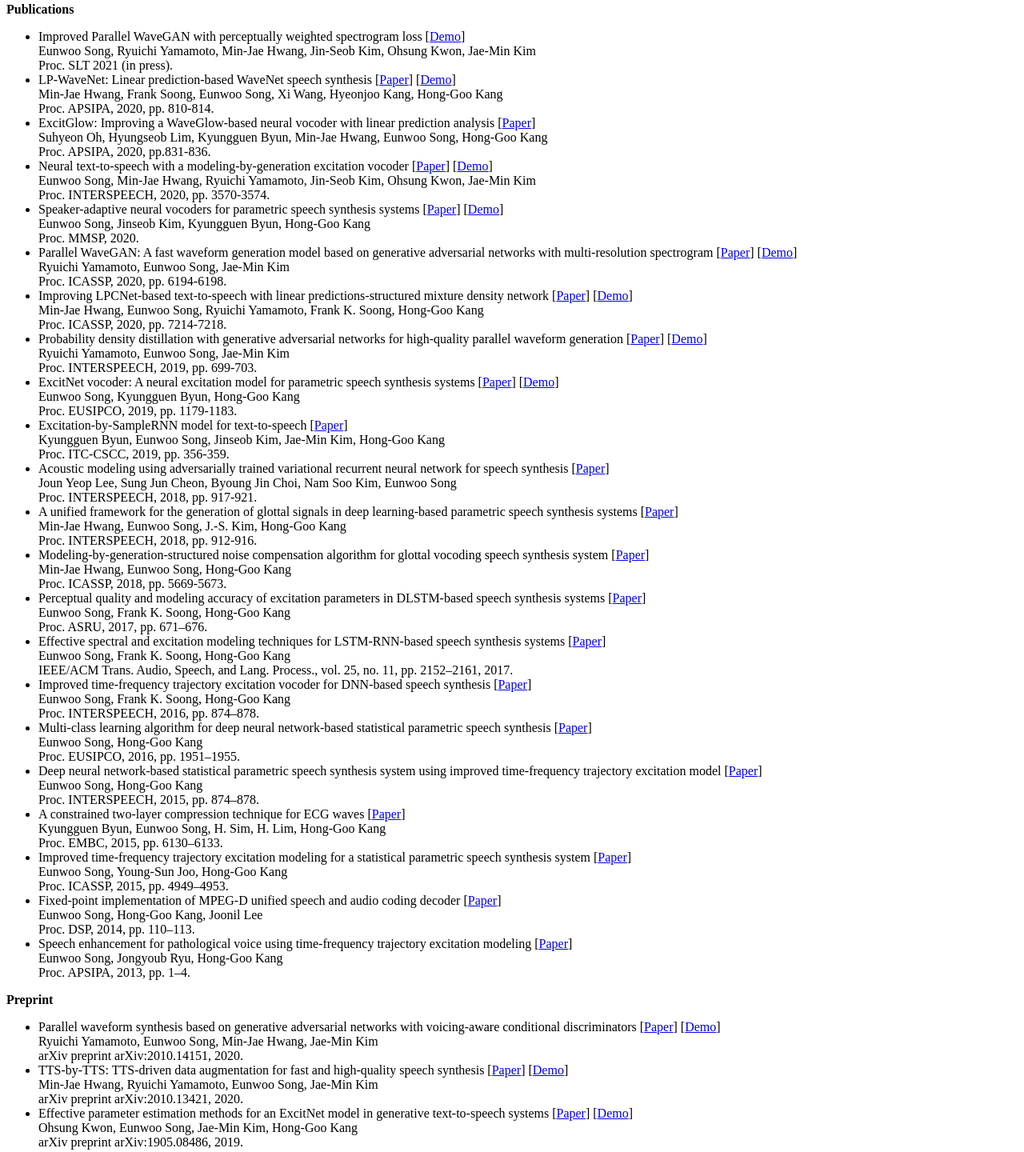
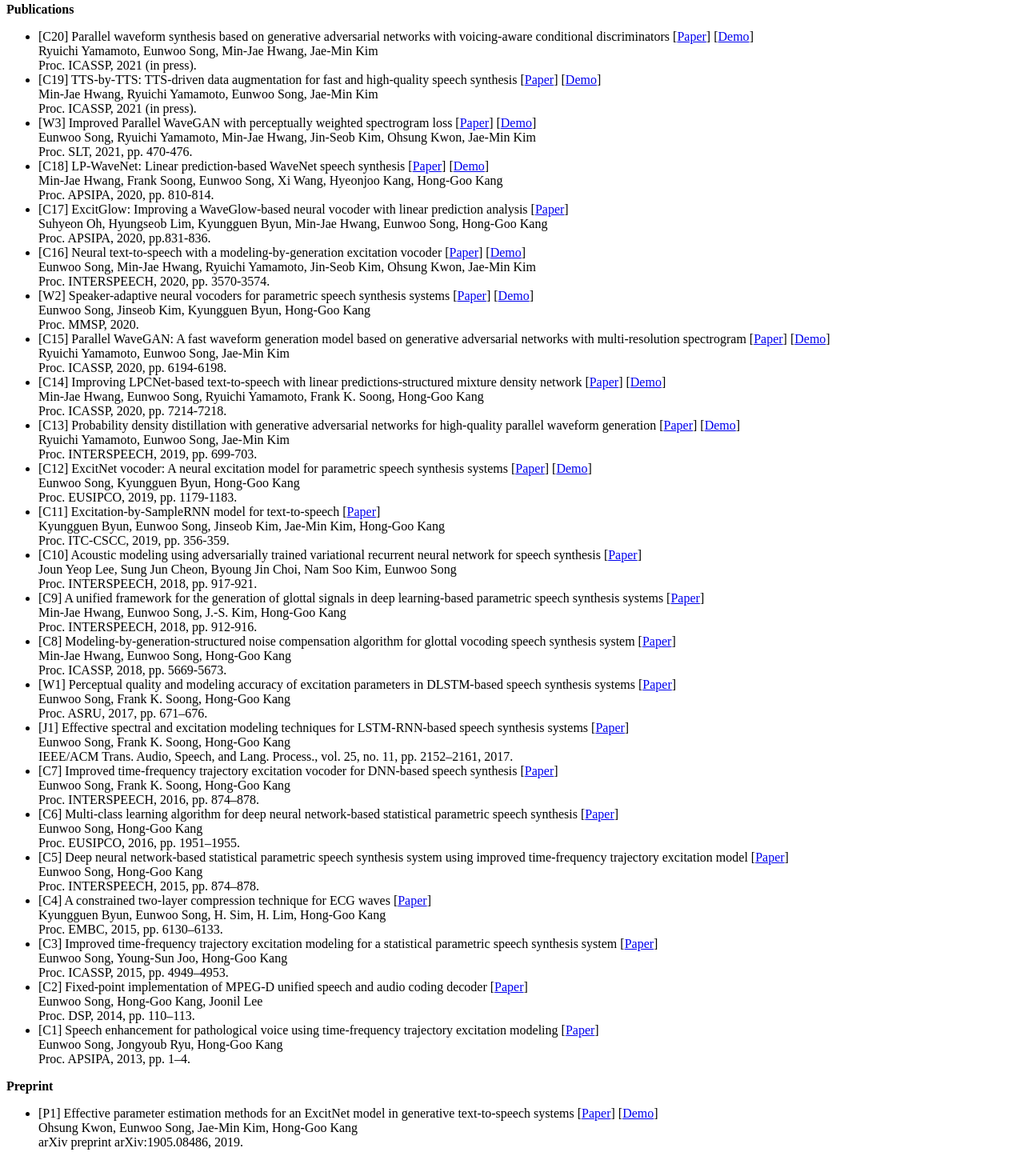
Before and after one commit to sewplay/cv, a plain HTML site: page index.html in a window 1280 px wide. Shown: the part 1012-2452 px from the top of the page at 80% size. Drawn offline with Linux system fonts and the light colour scheme.

Commit message:
05Apr2021

```diff
--- a/index.html
+++ b/index.html
@@ -105,98 +105,109 @@ I received the combined M.S. and Ph.D. degree in electrical and electronic engin
 <b>Publications</b>
 <br>
 <ul>
-  <li>Improved Parallel WaveGAN with perceptually weighted spectrogram loss
+  <li>[C20] Parallel waveform synthesis based on generative adversarial networks with voicing-aware conditional discriminators
+  [<a href=https://arxiv.org/abs/2010.14151/>Paper</a>]
+  [<a href=https://r9y9.github.io/demos/projects/icassp2021/>Demo</a>]
+  <br>Ryuichi Yamamoto, Eunwoo Song, Min-Jae Hwang, Jae-Min Kim
+  <br>Proc. ICASSP, 2021 (in press).</li>
+  <li>[C19] TTS-by-TTS: TTS-driven data augmentation for fast and high-quality speech synthesis
+  [<a href=https://arxiv.org/abs/2010.13421/>Paper</a>]
+  [<a href=https://min-jae.github.io/icassp2021/>Demo</a>]
+  <br>Min-Jae Hwang, Ryuichi Yamamoto, Eunwoo Song, Jae-Min Kim
+  <br>Proc. ICASSP, 2021 (in press).</li>
+  <li>[W3] Improved Parallel WaveGAN with perceptually weighted spectrogram loss
+  [<a href=papers/2021/slt_0000470.pdf>Paper</a>]
   [<a href=https://sewplay.github.io/demos/wavegan-pwsl/>Demo</a>]
   <br>Eunwoo Song, Ryuichi Yamamoto, Min-Jae Hwang, Jin-Seob Kim, Ohsung Kwon, Jae-Min Kim
-  <br>Proc. SLT 2021 (in press).</li>
-  <li>LP-WaveNet: Linear prediction-based WaveNet speech synthesis
+  <br>Proc. SLT, 2021, pp. 470-476.</li>
+  <li>[C18] LP-WaveNet: Linear prediction-based WaveNet speech synthesis
   [<a href=papers/2020/apsipa_09306362.pdf>Paper</a>]
   [<a href=https://min-jae.github.io/apsipa2020/>Demo</a>]
   <br>Min-Jae Hwang, Frank Soong, Eunwoo Song, Xi Wang, Hyeonjoo Kang, Hong-Goo Kang
   <br>Proc. APSIPA, 2020, pp. 810-814.</li>
-  <li>ExcitGlow: Improving a WaveGlow-based neural vocoder with linear prediction analysis
+  <li>[C17] ExcitGlow: Improving a WaveGlow-based neural vocoder with linear prediction analysis
   [<a href=papers/2020/apsipa_0000831.pdf>Paper</a>]
   <br>Suhyeon Oh, Hyungseob Lim, Kyungguen Byun, Min-Jae Hwang, Eunwoo Song, Hong-Goo Kang
   <br>Proc. APSIPA, 2020,  pp.831-836.</li>
-  <li>Neural text-to-speech with a modeling-by-generation excitation vocoder
+  <li>[C16] Neural text-to-speech with a modeling-by-generation excitation vocoder
   [<a href=papers/2020/interspeech_2116.pdf>Paper</a>]
   [<a href=https://sewplay.github.io/demos/mbg_excitnet/>Demo</a>]
   <br>Eunwoo Song, Min-Jae Hwang, Ryuichi Yamamoto, Jin-Seob Kim, Ohsung Kwon, Jae-Min Kim
   <br>Proc. INTERSPEECH, 2020, pp. 3570-3574.</li>
-  <li>Speaker-adaptive neural vocoders for parametric speech synthesis systems
+  <li>[W2] Speaker-adaptive neural vocoders for parametric speech synthesis systems
   [<a href=papers/2020/mmsp_111.pdf>Paper</a>]
   [<a href=https://sewplay.github.io/demos/vocoder_adaptation/>Demo</a>]
   <br>Eunwoo Song, Jinseob Kim, Kyungguen Byun, Hong-Goo Kang
   <br>Proc. MMSP, 2020.</li>
-  <li>Parallel WaveGAN: A fast waveform generation model based on generative adversarial networks with multi-resolution spectrogram
+  <li>[C15] Parallel WaveGAN: A fast waveform generation model based on generative adversarial networks with multi-resolution spectrogram
   [<a href=papers/2020/icassp_0006194.pdf>Paper</a>]
   [<a href=https://r9y9.github.io/demos/projects/icassp2020/>Demo</a>]
   <br>Ryuichi Yamamoto, Eunwoo Song, Jae-Min Kim
   <br>Proc. ICASSP, 2020, pp. 6194-6198.</li>
-  <li>Improving LPCNet-based text-to-speech with linear predictions-structured mixture density network
+  <li>[C14] Improving LPCNet-based text-to-speech with linear predictions-structured mixture density network
   [<a href=papers/2020/icassp_0007214.pdf>Paper</a>]
   [<a href=https://min-jae.github.io/icassp2020/>Demo</a>]
   <br>Min-Jae Hwang, Eunwoo Song, Ryuichi Yamamoto, Frank K. Soong, Hong-Goo Kang
   <br>Proc. ICASSP, 2020, pp. 7214-7218.</li>
-  <li>Probability density distillation with generative adversarial networks for high-quality parallel waveform generation
+  <li>[C13] Probability density distillation with generative adversarial networks for high-quality parallel waveform generation
   [<a href=papers/2019/interspeech_pWaveNet.pdf>Paper</a>]
   [<a href=https://r9y9.github.io/demos/projects/interspeech2019/>Demo</a>]
   <br>Ryuichi Yamamoto, Eunwoo Song, Jae-Min Kim
   <br>Proc. INTERSPEECH, 2019, pp. 699-703.</li>
-  <li>ExcitNet vocoder: A neural excitation model for parametric speech synthesis systems
+  <li>[C12] ExcitNet vocoder: A neural excitation model for parametric speech synthesis systems
   [<a href=papers/2019/eusipco_PID5978469.pdf>Paper</a>]
   [<a href=https://sewplay.github.io/demos/excitnet/>Demo</a>]
   <br>Eunwoo Song, Kyungguen Byun, Hong-Goo Kang
   <br>Proc. EUSIPCO, 2019, pp. 1179-1183.</li>
-  <li>Excitation-by-SampleRNN model for text-to-speech
+  <li>[C11] Excitation-by-SampleRNN model for text-to-speech
   [<a href=papers/2019/itccscc.pdf>Paper</a>]
   <br>Kyungguen Byun, Eunwoo Song, Jinseob Kim, Jae-Min Kim, Hong-Goo Kang
   <br>Proc. ITC-CSCC, 2019, pp. 356-359. </li>
-  <li>Acoustic modeling using adversarially trained variational recurrent neural network for speech synthesis
+  <li>[C10] Acoustic modeling using adversarially trained variational recurrent neural network for speech synthesis
   [<a href=papers/2018/interspeech_1598.pdf>Paper</a>]
   <br>Joun Yeop Lee, Sung Jun Cheon, Byoung Jin Choi, Nam Soo Kim, Eunwoo Song
   <br>Proc. INTERSPEECH, 2018, pp. 917-921.</li>
-  <li>A unified framework for the generation of glottal signals in deep learning-based parametric speech synthesis systems
+  <li>[C9] A unified framework for the generation of glottal signals in deep learning-based parametric speech synthesis systems
   [<a href=papers/2018/interspeech_1590.pdf>Paper</a>]
   <br>Min-Jae Hwang, Eunwoo Song, J.-S. Kim, Hong-Goo Kang
   <br>Proc. INTERSPEECH, 2018, pp. 912-916.</li>
-  <li>Modeling-by-generation-structured noise compensation algorithm for glottal vocoding speech synthesis system
+  <li>[C8] Modeling-by-generation-structured noise compensation algorithm for glottal vocoding speech synthesis system
   [<a href=papers/2018/icassp_0005669.pdf>Paper</a>]
   <br>Min-Jae Hwang, Eunwoo Song, Hong-Goo Kang
   <br>Proc. ICASSP, 2018, pp. 5669-5673.</li>
-  <li>Perceptual quality and modeling accuracy of excitation parameters in DLSTM-based speech synthesis systems
+  <li>[W1] Perceptual quality and modeling accuracy of excitation parameters in DLSTM-based speech synthesis systems
   [<a href=papers/2017/asru_0000671.pdf>Paper</a>]
   <br>Eunwoo Song, Frank K. Soong, Hong-Goo Kang
   <br>Proc. ASRU, 2017, pp. 671–676.</li>
-  <li>Effective spectral and excitation modeling techniques for LSTM-RNN-based speech synthesis systems
+  <li>[J1] Effective spectral and excitation modeling techniques for LSTM-RNN-based speech synthesis systems
   [<a href=papers/2017/aslp_08017571.pdf>Paper</a>]
   <br>Eunwoo Song, Frank K. Soong, Hong-Goo Kang
   <br>IEEE/ACM Trans. Audio, Speech, and Lang. Process., vol. 25, no. 11, pp. 2152–2161, 2017.</li>
-  <li>Improved time-frequency trajectory excitation vocoder for DNN-based speech synthesis
+  <li>[C7] Improved time-frequency trajectory excitation vocoder for DNN-based speech synthesis
   [<a href=papers/2016/interspeech_IS160230.pdf>Paper</a>]
   <br>Eunwoo Song, Frank K. Soong, Hong-Goo Kang
   <br>Proc. INTERSPEECH, 2016, pp. 874–878.</li>
-  <li>Multi-class learning algorithm for deep neural network-based statistical parametric speech synthesis
+  <li>[C6] Multi-class learning algorithm for deep neural network-based statistical parametric speech synthesis
   [<a href=papers/2016/eusipco_1570245860.pdf>Paper</a>]
   <br>Eunwoo Song, Hong-Goo Kang
   <br>Proc. EUSIPCO, 2016, pp. 1951–1955.</li>
-  <li>Deep neural network-based statistical parametric speech synthesis system using improved time-frequency trajectory excitation model
+  <li>[C5] Deep neural network-based statistical parametric speech synthesis system using improved time-frequency trajectory excitation model
   [<a href=papers/2015/interspeech_IS150697.pdf>Paper</a>]
   <br>Eunwoo Song, Hong-Goo Kang
   <br>Proc. INTERSPEECH, 2015, pp. 874–878.</li>
-  <li>A constrained two-layer compression technique for ECG waves
+  <li>[C4] A constrained two-layer compression technique for ECG waves
   [<a href=papers/2015/embc_07319791.pdf>Paper</a>]
   <br>Kyungguen Byun, Eunwoo Song, H. Sim, H. Lim, Hong-Goo Kang
   <br>Proc. EMBC, 2015, pp. 6130–6133.</li>
-  <li>Improved time-frequency trajectory excitation modeling for a statistical parametric speech synthesis system
+  <li>[C3] Improved time-frequency trajectory excitation modeling for a statistical parametric speech synthesis system
   [<a href=papers/2015/icassp_0004949.pdf>Paper</a>]
   <br>Eunwoo Song, Young-Sun Joo, Hong-Goo Kang
   <br>Proc. ICASSP, 2015, pp. 4949–4953.</li>
-  <li>Fixed-point implementation of MPEG-D unified speech and audio coding decoder
+  <li>[C2] Fixed-point implementation of MPEG-D unified speech and audio coding decoder
   [<a href=papers/2014/dsp_06900810.pdf>Paper</a>]
   <br>Eunwoo Song, Hong-Goo Kang, Joonil Lee
   <br>Proc. DSP, 2014, pp. 110–113.</li>
-  <li>Speech enhancement for pathological voice using time-frequency trajectory excitation modeling
+  <li>[C1] Speech enhancement for pathological voice using time-frequency trajectory excitation modeling
   [<a href=papers/2013/apsipa_06694125.pdf>Paper</a>]
   <br>Eunwoo Song, Jongyoub Ryu, Hong-Goo Kang
   <br>Proc. APSIPA, 2013, pp. 1–4.</li>
@@ -207,17 +218,7 @@ I received the combined M.S. and Ph.D. degree in electrical and electronic engin
 <b>Preprint</b>
 <br>
 <ul>
-  <li>Parallel waveform synthesis based on generative adversarial networks with voicing-aware conditional discriminators
-  [<a href=https://arxiv.org/abs/2010.14151/>Paper</a>]
-  [<a href=https://r9y9.github.io/demos/projects/icassp2021/>Demo</a>]
-  <br>Ryuichi Yamamoto, Eunwoo Song, Min-Jae Hwang, Jae-Min Kim
-  <br>arXiv preprint arXiv:2010.14151, 2020.</li>
-  <li>TTS-by-TTS: TTS-driven data augmentation for fast and high-quality speech synthesis
-  [<a href=https://arxiv.org/abs/2010.13421/>Paper</a>]
-  [<a href=https://min-jae.github.io/icassp2021/>Demo</a>]
-  <br>Min-Jae Hwang, Ryuichi Yamamoto, Eunwoo Song, Jae-Min Kim
-  <br>arXiv preprint arXiv:2010.13421, 2020.</li>
-  <li>Effective parameter estimation methods for an ExcitNet model in generative text-to-speech systems
+  <li>[P1] Effective parameter estimation methods for an ExcitNet model in generative text-to-speech systems
   [<a href=https://arxiv.org/abs/1905.08486/>Paper</a>]
   [<a href=https://sewplay.github.io/demos/gst_tacotron2_excitnet/>Demo</a>]
   <br>Ohsung Kwon, Eunwoo Song, Jae-Min Kim, Hong-Goo Kang
```
Also changed, not shown: 2 other files.
